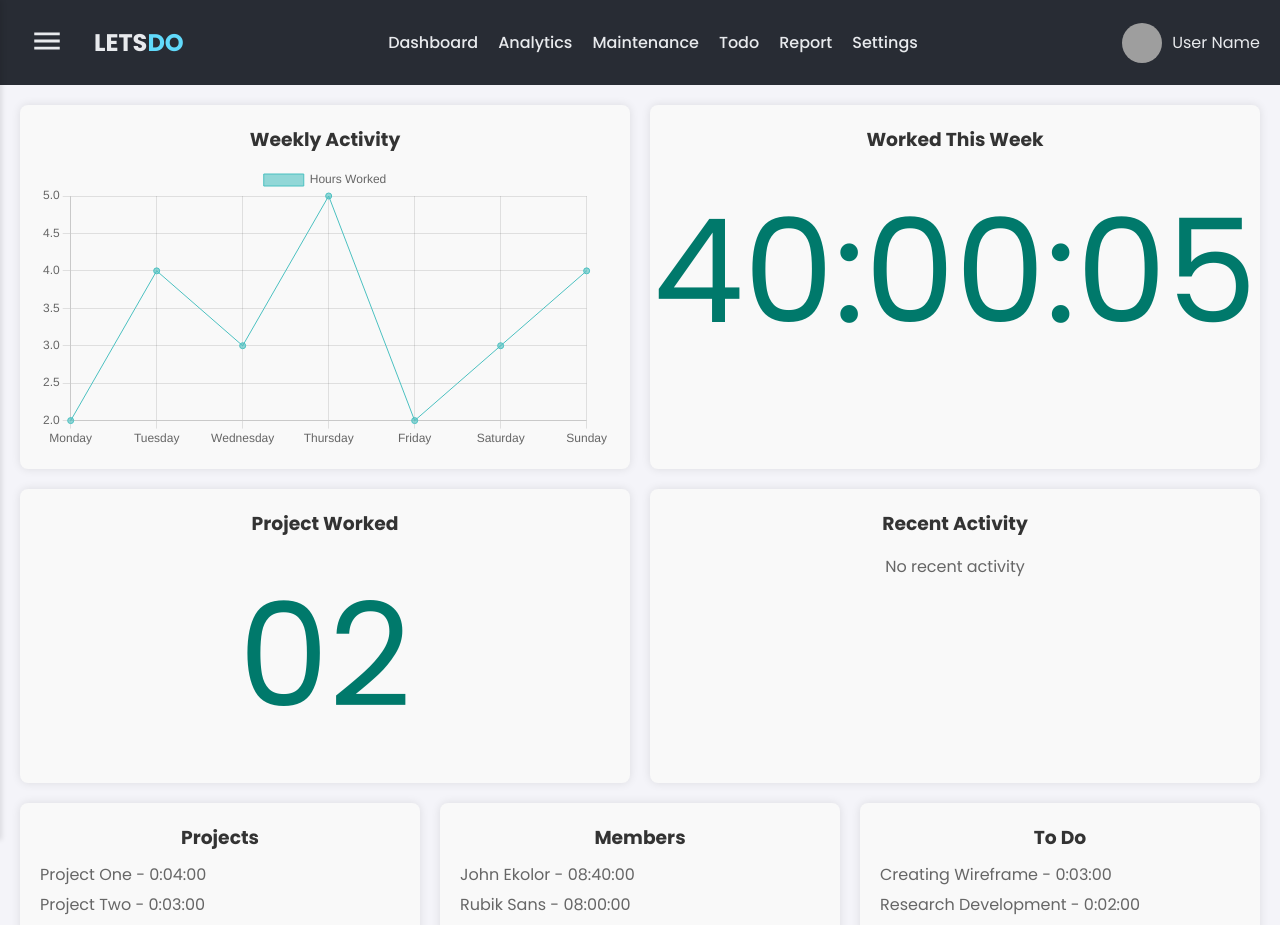
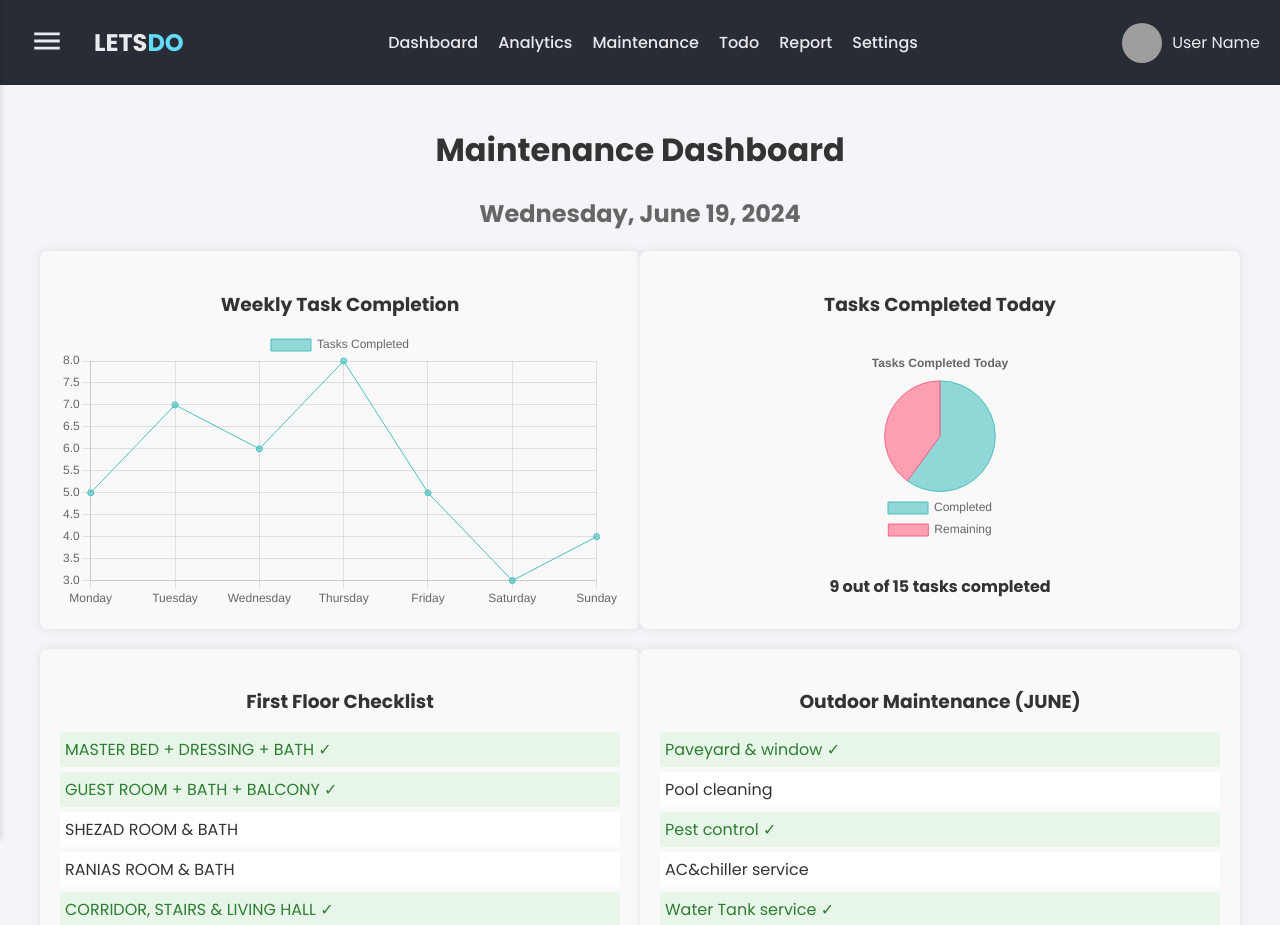
Before and after one commit to Abhijith-T-P/gtask, a React (Create React App) app: page / in a window 1280 px wide. Shown: the top 925 px of the page. Built offline with nearby package versions, Linux system fonts and the light colour scheme; grey boxes are pictures that could not be loaded.

Commit message:
modified:   src/User/Pages/ReportPage/ReportPage.jsx

```diff
--- a/package.json
+++ b/package.json
@@ -10,8 +10,10 @@
     "@testing-library/react": "^13.4.0",
     "@testing-library/user-event": "^13.5.0",
     "chart.js": "^4.4.3",
+    "date-fns": "^3.6.0",
     "react": "^18.3.1",
     "react-chartjs-2": "^5.2.0",
+    "react-datepicker": "^7.2.0",
     "react-dom": "^18.3.1",
     "react-router-dom": "^6.23.1",
     "react-scripts": "5.0.1",
--- a/src/User/Pages/Dashboard/Dashboard.css
+++ b/src/User/Pages/Dashboard/Dashboard.css
@@ -1,13 +1,18 @@
 .dashboard {
-  display: grid;
-  gap: 20px;
   padding: 20px;
+  max-width: 1200px;
+  margin: 0 auto;
+}
+
+h1, h2 {
+  text-align: center;
+  color: #333;
 }
 
 .top-row, .middle-row, .bottom-row {
   display: flex;
-  gap: 20px;
-  flex-wrap: wrap;
+  justify-content: space-between;
+  margin-bottom: 20px;
 }
 
 .card {
@@ -15,60 +20,62 @@
   padding: 20px;
   border-radius: 5px;
   box-shadow: 0 0 10px rgba(0, 0, 0, 0.1);
-  flex: 1;
-  min-width: 200px; /* Ensures cards don't shrink too much */
-}
-
-.card h3 {
-  margin-top: 0;
-  color: #333;
-}
-
-.card p, .card ul {
-  color: #666;
+  width: 48%;
 }
 
 .highlight-card {
-  background-color: #e0f7fa;
+  background-color: #00796b;
+  color: white;
 }
 
-.highlight-card p {
+.highlight-card h3 {
+  color: white;
+}
+
+.task-list {
+  list-style-type: none;
+  padding: 0;
+}
+
+.task-list li {
+  margin-bottom: 10px;
+  padding: 5px;
+  border-radius: 3px;
+}
+
+.task-list li.completed {
+  background-color: #e8f5e9;
+  color: #2e7d32;
+}
+
+.view-more {
+  display: block;
+  text-align: right;
+  color: #00796b;
+  text-decoration: none;
+  margin-top: 10px;
+}
+
+.pie-chart-container {
+  height: 200px;
   display: flex;
   justify-content: center;
   align-items: center;
-  font-size: 9rem;
-  color: #00796b;
-  margin: 0;
 }
 
-.no-decor {
-  list-style-type: none;
-  padding: 0;
-  margin: 0;
-  text-align: left;
+.task-summary {
+  text-align: center;
+  margin-top: 10px;
+  font-weight: bold;
 }
 
-.no-decor li {
-  margin-bottom: 5px;
+.highlight-card {
+  display: flex;
+  flex-direction: column;
+  justify-content: space-between;
 }
-
-.activity-images img {
-  width: 100px;
-  height: 100px;
-  margin: 5px;
-}
-
-/* Responsive Styles */
-@media (max-width: 1200px) {
-  .highlight-card p {
-    font-size: 7rem;
-  }
-}
-
-@media (max-width: 992px) {
-  .highlight-card p {
-    font-size: 5rem;
-  }
+.view-more:hover {
+  text-decoration: underline;
 }
 
 @media (max-width: 768px) {
@@ -76,26 +83,8 @@
     flex-direction: column;
   }
 
-  .highlight-card p {
-    font-size: 4rem;
-  }
-
-  /* Adjust padding and font size for the graph */
   .card {
-    padding: 15px;
-  }
-
-  .card h3 {
-    font-size: 1rem;
+    width: 100%;
+    margin-bottom: 20px;
   }
 }
-
-@media (max-width: 576px) {
-  .dashboard {
-    padding: 10px;
-  }
-
-  .highlight-card p {
-    font-size: 3rem;
-  }
-}
--- a/src/User/Pages/Dashboard/Dashboard.jsx
+++ b/src/User/Pages/Dashboard/Dashboard.jsx
@@ -1,13 +1,35 @@
-import React from 'react';
-import { Line } from 'react-chartjs-2';
+import React, { useState, useEffect } from 'react';
+import { Line, Pie } from 'react-chartjs-2';
+import { Link } from 'react-router-dom';
+import { Chart as ChartJS, ArcElement, Tooltip, Legend } from 'chart.js';
 import './Dashboard.css';
 
-const data = {
+ChartJS.register(ArcElement, Tooltip, Legend);
+
+const Dashboard = () => {
+  const [currentMonth, setCurrentMonth] = useState(new Date().getMonth());
+  const [currentDate, setCurrentDate] = useState(new Date());
+
+  const months = [
+    'JANUARY', 'FEBRUARY', 'MARCH', 'APRIL', 'MAY', 'JUNE',
+    'JULY', 'AUGUST', 'SEPTEMBER', 'OCTOBER', 'NOVEMBER', 'DECEMBER'
+  ];
+
+  useEffect(() => {
+    const interval = setInterval(() => {
+      setCurrentMonth(new Date().getMonth());
+      setCurrentDate(new Date());
+    }, 60000); // Update every minute
+
+    return () => clearInterval(interval);
+  }, []);
+
+  const lineData = {
     labels: ['Monday', 'Tuesday', 'Wednesday', 'Thursday', 'Friday', 'Saturday', 'Sunday'],
     datasets: [
       {
-      label: 'Hours Worked',
-      data: [2, 4, 3, 5, 2, 3, 4],
+        label: 'Tasks Completed',
+        data: [5, 7, 6, 8, 5, 3, 4],
         backgroundColor: 'rgba(75, 192, 192, 0.6)',
         borderColor: 'rgba(75, 192, 192, 1)',
         borderWidth: 1,
@@ -15,59 +37,131 @@ const data = {
     ],
   };
 
-const Dashboard = () => {
-  const recentActivity = []; // Assuming no recent activity for now
+  // Demo data for First Floor Checklist
+  const firstFloorRooms = [
+    { name: 'MASTER BED + DRESSING + BATH', completed: true },
+    { name: 'GUEST ROOM + BATH + BALCONY', completed: true },
+    { name: 'SHEZAD ROOM & BATH', completed: false },
+    { name: 'RANIAS ROOM & BATH', completed: false },
+    { name: 'CORRIDOR, STAIRS & LIVING HALL', completed: true },
+  ];
+
+  // Demo data for Outdoor Maintenance
+  const outdoorTasks = [
+    { name: 'Paveyard & window', completed: true },
+    { name: 'Pool cleaning', completed: false },
+    { name: 'Pest control', completed: true },
+    { name: 'AC&chiller service', completed: false },
+    { name: 'Water Tank service', completed: true },
+  ];
+
+  // Demo data for Residence Cleaning
+  const residenceTasks = [
+    { name: 'MAIN DINING + BREAKFAST DINING', completed: true },
+    { name: 'MAIN KITCHEN + SHOW KITCHEN', completed: true },
+    { name: 'SALOON + OFFICE + ENTRANCE TOILET', completed: false },
+    { name: 'MAID ROOM + LAUNDRY ROOM', completed: true },
+    { name: 'OUT DOOR TILES + GRILL STATION', completed: false },
+  ];
+
+  const completedTasks = firstFloorRooms.filter(room => room.completed).length +
+                         outdoorTasks.filter(task => task.completed).length +
+                         residenceTasks.filter(task => task.completed).length;
+
+  const totalTasks = firstFloorRooms.length + outdoorTasks.length + residenceTasks.length;
+
+  const pieData = {
+    labels: ['Completed', 'Remaining'],
+    datasets: [
+      {
+        data: [completedTasks, totalTasks - completedTasks],
+        backgroundColor: ['rgba(75, 192, 192, 0.6)', 'rgba(255, 99, 132, 0.6)'],
+        borderColor: ['rgba(75, 192, 192, 1)', 'rgba(255, 99, 132, 1)'],
+        borderWidth: 1,
+      },
+    ],
+  };
+
+  const pieOptions = {
+    responsive: true,
+    plugins: {
+      legend: {
+        position: 'bottom',
+      },
+      title: {
+        display: true,
+        text: 'Tasks Completed Today',
+      },
+    },
+  };
 
   return (
     <div className="dashboard">
+      <h1>Maintenance Dashboard</h1>
+      <h2>{currentDate.toLocaleDateString('en-US', { weekday: 'long', year: 'numeric', month: 'long', day: 'numeric' })}</h2>
+
       <div className="top-row">
         <div className="card">
-          <h3>Weekly Activity</h3>
-          <Line data={data} />
+          <h3>Weekly Task Completion</h3>
+          <Line data={lineData} />
         </div>
         <div className="card highlight-card">
-          <h3>Worked This Week</h3>
-          <p>40:00:05</p>
+          <h3>Tasks Completed Today</h3>
+          <div className="pie-chart-container">
+            <Pie data={pieData} options={pieOptions} />
+          </div>
+          <p className="task-summary">{completedTasks} out of {totalTasks} tasks completed</p>
         </div>
       </div>
+
       <div className="middle-row">
-        <div className="card highlight-card">
-          <h3>Project Worked</h3>
-          <p>02</p>
+        <div className="card">
+          <h3>First Floor Checklist</h3>
+          <ul className="task-list">
+            {firstFloorRooms.map((room, index) => (
+              <li key={index} className={room.completed ? 'completed' : ''}>
+                {room.name}
+                {room.completed ? ' ✓' : ''}
+              </li>
+            ))}
+          </ul>
+          <Link to="/FirstFloorChecklist" className="view-more">View Full Checklist</Link>
         </div>
         <div className="card">
-          <h3>Recent Activity</h3>
-          {recentActivity.length === 0 ? (
-            <p>No recent activity</p>
-          ) : (
-            <div className="activity-images">
-              {/* Add image elements here */}
-            </div>
-          )}
+          <h3>Outdoor Maintenance ({months[currentMonth]})</h3>
+          <ul className="task-list">
+            {outdoorTasks.map((task, index) => (
+              <li key={index} className={task.completed ? 'completed' : ''}>
+                {task.name}
+                {task.completed ? ' ✓' : ''}
+              </li>
+            ))}
+          </ul>
+          <Link to="/OutdoorMaintenance" className="view-more">View Full Checklist</Link>
         </div>
       </div>
+
       <div className="bottom-row">
         <div className="card">
-          <h3>Projects</h3>
-          <ul className="no-decor">
-            <li>Project One - 0:04:00</li>
-            <li>Project Two - 0:03:00</li>
-            <li>Project Three - 0:03:00</li>
-            <li>Project Four - 0:03:00</li>
+          <h3>Residence Cleaning</h3>
+          <ul className="task-list">
+            {residenceTasks.map((task, index) => (
+              <li key={index} className={task.completed ? 'completed' : ''}>
+                {task.name}
+                {task.completed ? ' ✓' : ''}
+              </li>
+            ))}
           </ul>
-        </div>
-        <div className="card">
-          <h3>Members</h3>
-          <ul className="no-decor">
-            <li>John Ekolor - 08:40:00</li>
-            <li>Rubik Sans - 08:00:00</li>
-          </ul>
+          <Link to="/ResidentCleaningChecklist" className="view-more">View Full Checklist</Link>
         </div>
         <div className="card">
           <h3>To Do</h3>
-          <ul className="no-decor">
-            <li>Creating Wireframe - 0:03:00</li>
-            <li>Research Development - 0:02:00</li>
+          <ul className="task-list">
+            <li>Complete Shezad Room & Bath cleaning</li>
+            <li>Perform Pool cleaning</li>
+            <li>Service AC & chiller</li>
+            <li>Clean Saloon + Office + Entrance Toilet</li>
+            <li>Clean Outdoor Tiles + Grill Station</li>
           </ul>
         </div>
       </div>
--- a/src/User/Pages/ReportPage/ReportPage.css
+++ b/src/User/Pages/ReportPage/ReportPage.css
@@ -1,42 +1,80 @@
-.report-page {
+.report-page-container {
+  max-width: 800px;
+  margin: 0 auto;
   padding: 20px;
-    max-width: 1200px;
-    margin: 0 auto;
-    background-color: #fff;
-    box-shadow: 0 0 10px rgba(0, 0, 0, 0.1);
+  font-family: Arial, sans-serif;
+}
+
+.report-section {
+  margin-bottom: 30px;
+  background-color: #f5f5f5;
+  padding: 20px;
   border-radius: 5px;
 }
 
-  .report-page h1 {
-    text-align: center;
-    color: #4CAF50;
+.report-subsection {
+  margin-bottom: 15px;
 }
 
-  .report-table {
-    width: 100%;
-    border-collapse: collapse;
-    margin-top: 20px;
+.report-section h3 {
+  color: #444;
+  border-bottom: 2px solid #ddd;
+  padding-bottom: 10px;
 }
 
-  .report-table th,
-  .report-table td {
-    padding: 10px;
-    border: 1px solid #ccc;
-    text-align: left;
+.report-subsection h4 {
+  color: #555;
+  margin-bottom: 5px;
 }
 
-  .report-table th {
-    background-color: #f4f4f9;
+.room-list,
+.task-list {
+  list-style-type: none;
+  padding-left: 0;
 }
 
-  /* Responsive styles */
-  @media (max-width: 768px) {
-    .report-page {
-      padding: 15px;
+.room-list li,
+.task-list li {
+  margin-bottom: 5px;
+  padding: 5px;
+  background-color: #fff;
+  border-radius: 3px;
 }
 
-    .report-table th,
-    .report-table td {
-      padding: 8px;
+.room-list li.incomplete,
+.task-list li.incomplete {
+  color: #dc3545;
 }
+
+.all-completed {
+  color: #28a745;
+  font-weight: bold;
 }
+
+p {
+  margin: 10px 0;
+}
+
+.custom-search-form {
+  display: flex;
+  justify-content: center;
+  margin-bottom: 20px;
+}
+
+.custom-search-input {
+  padding: 5px;
+  margin-right: 10px;
+}
+
+.custom-search-button {
+  padding: 5px 10px;
+  background-color: #007bff;
+  color: white;
+  border: none;
+  border-radius: 3px;
+  cursor: pointer;
+}
+
+.custom-search-button:hover {
+  background-color: #0056b3;
+}
--- a/src/User/Pages/ReportPage/ReportPage.jsx
+++ b/src/User/Pages/ReportPage/ReportPage.jsx
@@ -1,38 +1,127 @@
-import React from 'react';
+import React, { useState } from 'react';
 import './ReportPage.css';
 
 const ReportPage = () => {
-  // Sample data for demonstration purposes
-  const reportData = [
-    { id: 1, name: 'Project A', hours: 120, status: 'Completed' },
-    { id: 2, name: 'Project B', hours: 85, status: 'In Progress' },
-    { id: 3, name: 'Project C', hours: 40, status: 'Pending' },
-    { id: 4, name: 'Project D', hours: 100, status: 'Completed' },
-  ];
+  const [customDate, setCustomDate] = useState('');
+  const [customReport, setCustomReport] = useState(null);
+
+  // Mock data generator function
+  const generateMockData = (date) => {
+    const rooms = [
+      'MASTER BED + DRESSING + BATH',
+      'GUEST ROOM + BATH + BALCONY',
+      'SHEZAD ROOM & BATH',
+      'RANIAS ROOM & BATH',
+      'CORRIDOR, STAIRS & LIVING HALL',
+    ];
+    const outdoorTasks = [
+      'Paveyard & window',
+      'Pool cleaning',
+      'Pest control',
+      'AC&chiller service',
+      'water Tank service',
+    ];
+
+    return {
+      date: date.toLocaleDateString('en-US', { weekday: 'long', year: 'numeric', month: 'long', day: 'numeric' }),
+      firstFloor: {
+        completedRooms: rooms.filter(() => Math.random() > 0.3),
+        totalRooms: rooms,
+      },
+      outdoor: {
+        completedTasks: outdoorTasks.filter(() => Math.random() > 0.5),
+        totalTasks: outdoorTasks,
+      },
+    };
+  };
+
+  const today = new Date();
+  const last7Days = Array.from({ length: 7 }, (_, i) => {
+    const date = new Date();
+    date.setDate(today.getDate() - i);
+    return generateMockData(date);
+  });
+
+  const handleCustomSearch = (e) => {
+    e.preventDefault();
+    const searchDate = new Date(customDate);
+    if (!isNaN(searchDate.getTime())) {
+      setCustomReport(generateMockData(searchDate));
+    } else {
+      alert('Please enter a valid date');
+    }
+  };
+
+  const TaskList = ({ completed, total, type }) => {
+    const incompleteTasks = total.filter(task => !completed.includes(task));
+
+    if (incompleteTasks.length === 0) {
+      return <p className="all-completed">All {type} Completed</p>;
+    }
+
+    return (
+      <ul className={`${type}-list`}>
+        {incompleteTasks.map((task, index) => (
+          <li key={index} className="incomplete">{task}</li>
+        ))}
+      </ul>
+    );
+  };
+
+  const ReportSection = ({ data }) => (
+    <div className="report-section">
+      <h3>{data.date}</h3>
+      <div className="report-subsection">
+        <h4>First Floor Cleaning</h4>
+        <p>Completed: {data.firstFloor.completedRooms.length} / {data.firstFloor.totalRooms.length} rooms</p>
+        <TaskList
+          completed={data.firstFloor.completedRooms}
+          total={data.firstFloor.totalRooms}
+          type="room"
+        />
+      </div>
+      <div className="report-subsection">
+        <h4>Outdoor Maintenance</h4>
+        <p>Completed: {data.outdoor.completedTasks.length} / {data.outdoor.totalTasks.length} tasks</p>
+        <TaskList
+          completed={data.outdoor.completedTasks}
+          total={data.outdoor.totalTasks}
+          type="task"
+        />
+      </div>
+    </div>
+  );
 
   return (
-    <div className="report-page">
-      <h1>Reports</h1>
-      <table className="report-table">
-        <thead>
-          <tr>
-            <th>ID</th>
-            <th>Project Name</th>
-            <th>Hours</th>
-            <th>Status</th>
-          </tr>
-        </thead>
-        <tbody>
-          {reportData.map((report) => (
-            <tr key={report.id}>
-              <td>{report.id}</td>
-              <td>{report.name}</td>
-              <td>{report.hours}</td>
-              <td>{report.status}</td>
-            </tr>
-          ))}
-        </tbody>
-      </table>
+    <div className="report-page-container">
+      <h1>Maintenance Report</h1>
+
+      <section>
+        <h2>Today's Report</h2>
+        <ReportSection data={last7Days[0]} />
+      </section>
+
+      <section>
+        <h2>Last 7 Days</h2>
+        {last7Days.slice(1).map((data, index) => (
+          <ReportSection key={index} data={data} />
+        ))}
+      </section>
+
+      <section>
+        <h2>Custom Search</h2>
+        <form onSubmit={handleCustomSearch} className="custom-search-form">
+          <input
+            type="date"
+            value={customDate}
+            onChange={(e) => setCustomDate(e.target.value)}
+            required
+            className="custom-search-input"
+          />
+          <button type="submit" className="custom-search-button">Search</button>
+        </form>
+        {customReport && <ReportSection data={customReport} />}
+      </section>
     </div>
   );
 };
```
Also changed, not shown: 1 other file (tests, documents, lock files or other folders). Lines whose indentation alone changed are shown as unchanged.
